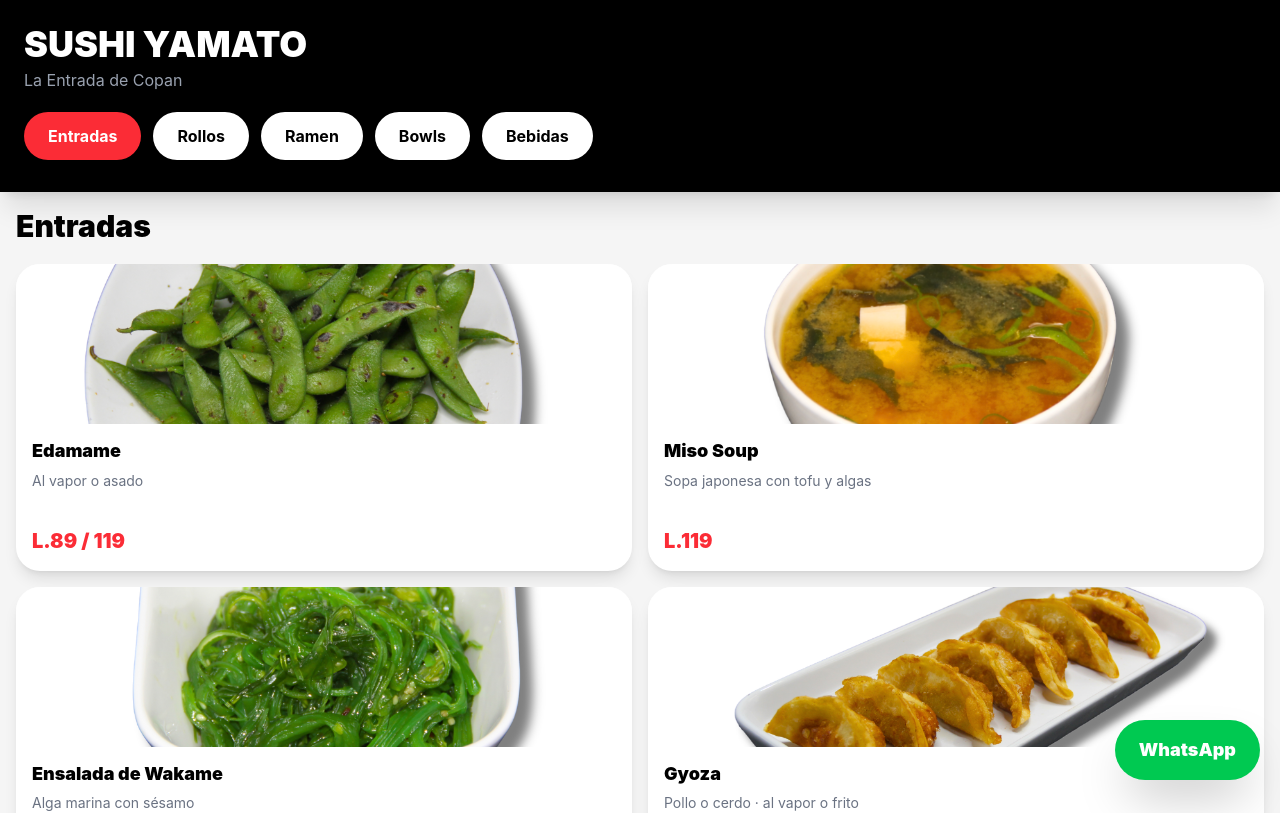
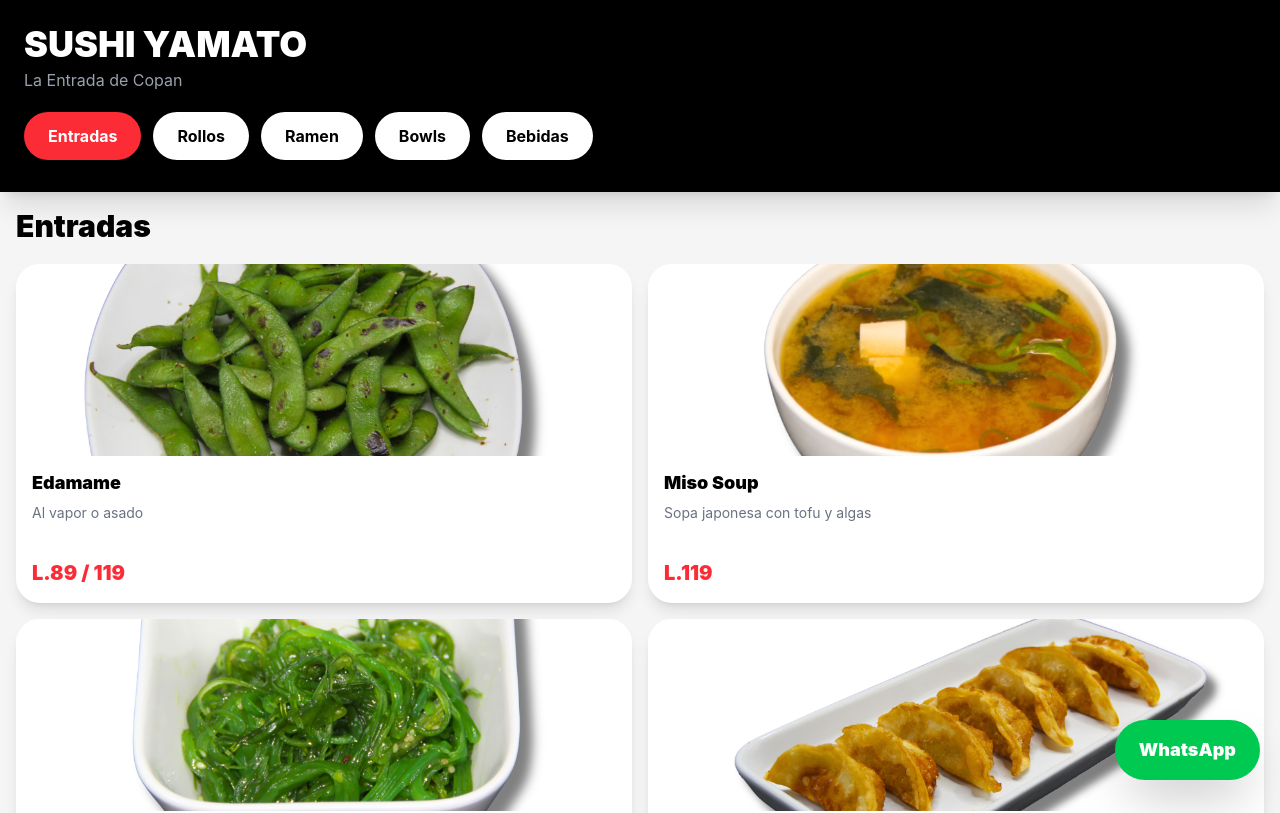
Before and after one commit to jackma0625/yamato-menu, a React (Vite) app: page / in a window 1280 px wide. Shown: the top 813 px of the page. Built offline with nearby package versions, Linux system fonts and the light colour scheme.

Commit message:
tamano de foto

```diff
--- a/src/App.jsx
+++ b/src/App.jsx
@@ -81,8 +81,9 @@ export default function App() {
                       alt={item.name}
                       className="
                         w-full
-                        h-40
+                        h-48
                         object-cover
+                        rounded-xl
                       "
                     />
 
```
